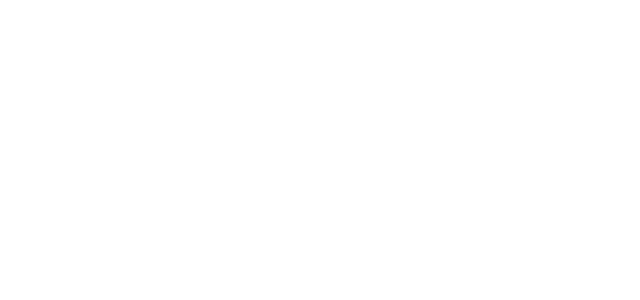
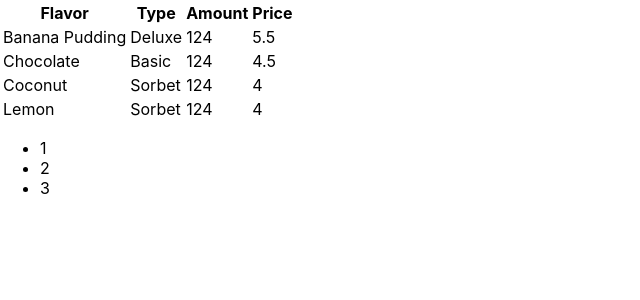
Before and after one commit to tessasullivan/ice-cream-emporium, a React (Create React App) app: page / in a window 1280 px wide. Shown: the top 300 px of the page, without its empty margins (0-640 px from the left). Built offline with nearby package versions, Linux system fonts and the light colour scheme.

Commit message:
Can now get page 1 of ice creams

```diff
--- a/src/App.js
+++ b/src/App.js
@@ -1,11 +1,12 @@
 import React from 'react';
 import './App.css';
+import IceCream from './components/IceCream';
 
 function App() {
   return (
-    <React.Fragment className="container">
-
-    </React.Fragment>
+    <main className="container">
+      <IceCream />
+    </main>
   );
 }
 
--- a/src/components/IceCream.jsx
+++ b/src/components/IceCream.jsx
@@ -1,24 +1,81 @@
-import React, { Component } from 'react';
+import React, { Component } from "react";
 import _ from "lodash";
-import IceCreamTable from './iceCreamTable';
-import { getIceCream } from '../services/fakeFlavorService';
-import { getIceCreamTypes } from '../services/fakeTypeService';
+import IceCreamTable from "./iceCreamTable";
+import { getIceCream } from "../services/fakeFlavorService";
+import { getIceCreamTypes } from "../services/fakeTypeService";
+import { paginate } from "./common/paginate";
+import Pagination from "./common/pagination";
 
 class IceCream extends Component {
   state = {
-    iceCream: [],
+    flavors: [],
     types: [],
-    sortColumn: { path: "name", order: "asc"}
+    currentPage: 1,
+    pageSize: 4,
+    sortColumn: { path: "name", order: "asc" }
+  };
+
+  componentDidMount() {
+    const types = [{ _id: "", name: "All Types" }, ...getIceCreamTypes()];
+    this.setState({ flavors: getIceCream(), types });
+  }
+
+  handlePageChange = page => {
+    this.setState({ currentPage: page });
+  };
+
+  handleTypeSelect = type => {
+    this.setState({ selectedType: type, currentPage: 1 });
   };
 
   handleSort = sortColumn => {
     this.setState({ sortColumn });
   };
 
+  // Get 1 page of flavors based on currentPage, pageSize, and type of ice cream
+  getPagedData = () => {
+    const {
+      pageSize,
+      currentPage,
+      sortColumn,
+      selectedType,
+      flavors: allFlavors
+    } = this.state;
+
+    const filtered =
+      selectedType && selectedType._id
+        ? allFlavors.filter(i => i.type._id === selectedType._id)
+        : allFlavors;
+
+    // _.orderBy sorts a collection (filtered) by the specified column and sort order
+    const sorted = _.orderBy(filtered, [sortColumn.path], [sortColumn.order]);
+
+    const flavors = paginate(sorted, currentPage, pageSize);
+    return { totalCount: filtered.length, data: flavors };
+  };
+
   render() {
+    const { sortColumn, pageSize, currentPage } = this.state;
+    const { totalCount, data: flavors } = this.getPagedData();
+
     return (
-
-     );
+      <div className="row">
+        <div className="col-3" />
+        <div className="col">
+          <IceCreamTable
+            flavors={flavors}
+            sortColumn={sortColumn}
+            onSort={this.handleSort}
+          />
+          <Pagination
+            itemsCount={totalCount}
+            pageSize={pageSize}
+            currentPage={currentPage}
+            onPageChange={this.handlePageChange}
+          />
+        </div>
+      </div>
+    );
   }
 }
 
--- /dev/null
+++ b/src/components/common/paginate.js
@@ -0,0 +1,9 @@
+import _ from "lodash";
+
+export function paginate(items, pageNumber, pageSize) {
+  const startIndex = (pageNumber - 1) * pageSize;
+  return _(items)
+    .slice(startIndex)
+    .take(pageSize)
+    .value();
+}
--- /dev/null
+++ b/src/components/common/pagination.jsx
@@ -0,0 +1,35 @@
+import React from "react";
+import PropTypes from "prop-types";
+import _ from "lodash";
+
+const Pagination = ({ itemsCount, pageSize, currentPage, onPageChange }) => {
+  const pagesCount = Math.ceil(itemsCount / pageSize);
+  if (pagesCount === 1) return null;
+  const pages = _.range(1, pagesCount + 1);
+
+  return (
+    <nav>
+      <ul className="pagination">
+        {pages.map(page => (
+          <li
+            key={page}
+            className={page === currentPage ? "page-item active" : "page-item"}
+          >
+            <a className="page-link" onClick={() => onPageChange(page)}>
+              {page}
+            </a>
+          </li>
+        ))}
+      </ul>
+    </nav>
+  );
+};
+
+Pagination.propTypes = {
+  itemsCount: PropTypes.number.isRequired,
+  pageSize: PropTypes.number.isRequired,
+  currentPage: PropTypes.number.isRequired,
+  onPageChange: PropTypes.func.isRequired
+};
+
+export default Pagination;
```
